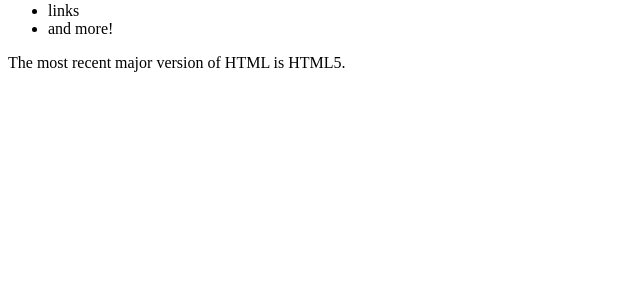
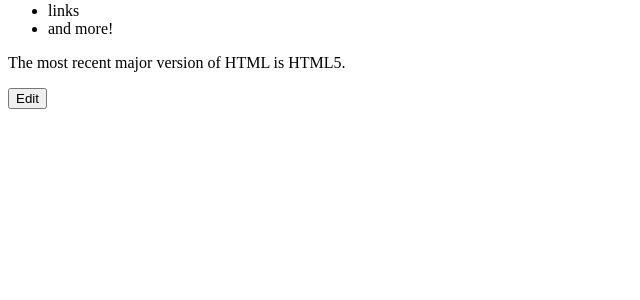
Before and after one commit to RosalinJP/cs50-django-project, a Django app: page /wiki/HTML in a window 1280 px wide. Shown: the part 166-466 px from the top of the page, without its empty margins (0-640 px from the left). Run offline with Django 3.2, Linux system fonts and the light colour scheme.

Commit message:
add edit function

```diff
--- a/encyclopedia/templates/encyclopedia/entry.html
+++ b/encyclopedia/templates/encyclopedia/entry.html
@@ -9,6 +9,12 @@
 
 <body>
     {{html_content|safe}}
+
+    <form action="{% url 'edit' %}">
+        <input type="hidden" name="title" value="{{title}}">
+        <input type="Submit" name="edit" value="Edit">
+
+    </form>
 </body>
 
 </html>
--- a/encyclopedia/urls.py
+++ b/encyclopedia/urls.py
@@ -6,7 +6,8 @@ urlpatterns = [
     path("", views.index, name="index"),
     #req1 to add wiki/TITLE
     path("wiki/search", views.search, name="search"),
-     path("wiki/new", views.new,name="new"),
+    path("wiki/new", views.new,name="new"),
+    path("wiki/edit", views.edit,name="edit"),
     path("wiki/<str:title>",views.entry, name="entry")
 
 
--- a/encyclopedia/views.py
+++ b/encyclopedia/views.py
@@ -62,3 +62,12 @@ def new(request):
         util.save_entry(title,content)
         return redirect("entry",title=title)
     return render(request,"encyclopedia/new.html")
+
+def edit (request):
+    title=request.GET.get("title")
+    # content=request.get.GET("content")
+    content=util.get_entry(title)
+    return render (request,"encyclopedia/edit.html",{
+        "title":title,
+        "content":content
+    })
```
Also changed, not shown: encyclopedia/templates/encyclopedia/edit.html (added, +8 -0 lines).
